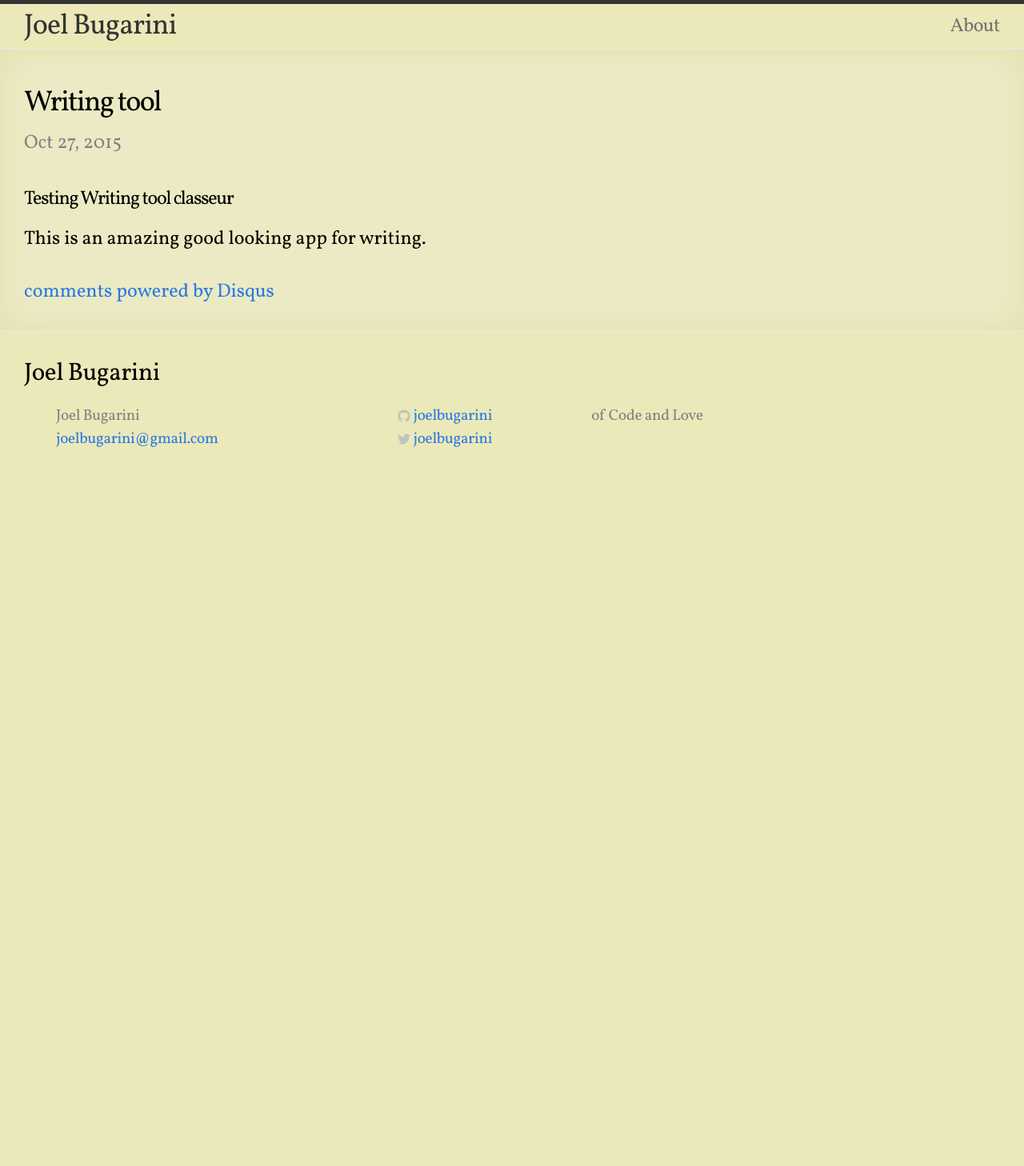
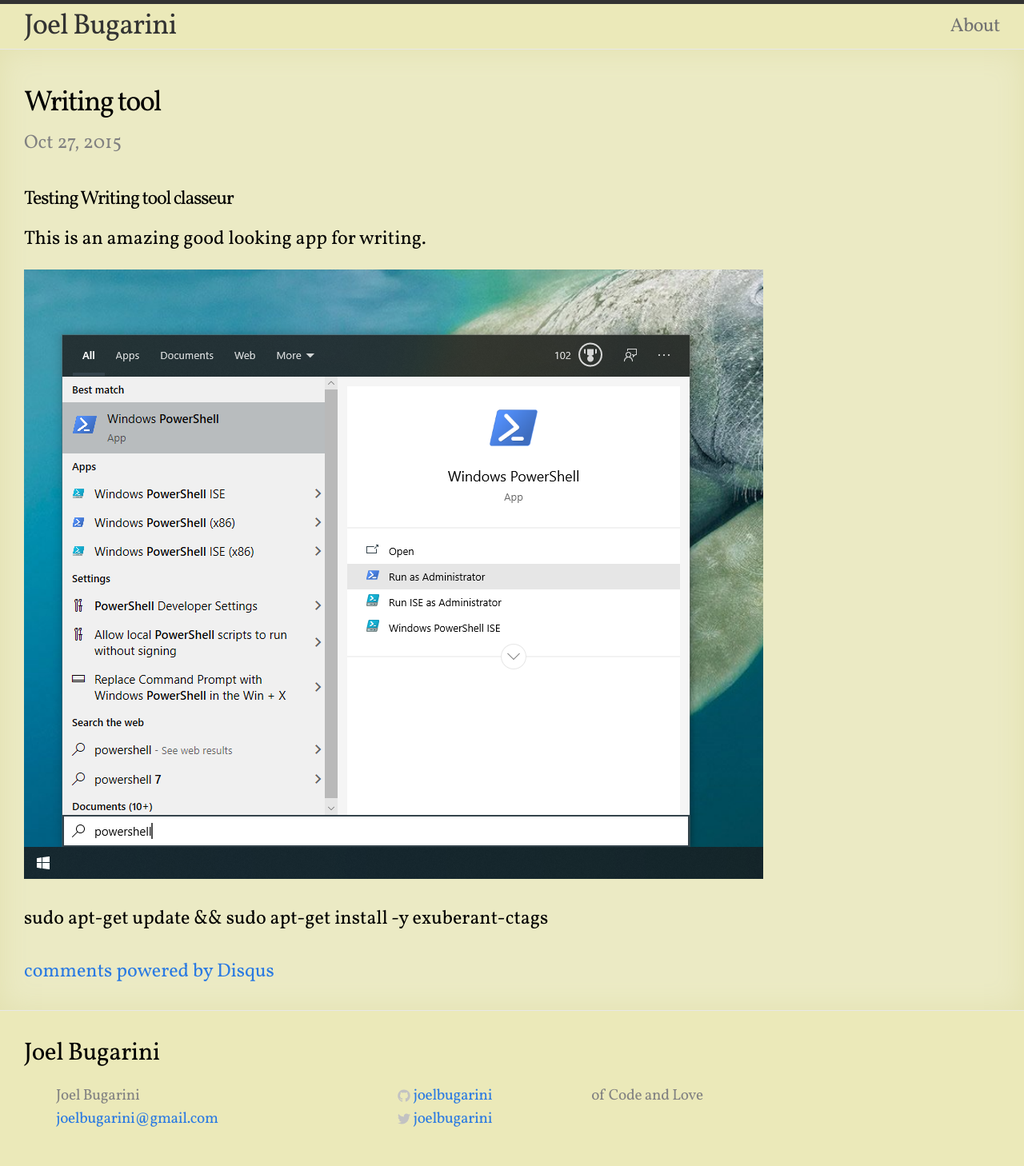
Before and after one commit to joelbugarini/joelbugarini.github.io, a Jekyll site: the page built from _posts/2015-10-27-Writing-Tool.markdown, in a window 1280 px wide. Shown: the whole page at 80% size. Built offline with Jekyll 4.4.1, drawn with Linux system fonts in a browser that asks for light colours; comment, search, counter and statistics services are not loaded; before the commit the page ends 900 px from its top, so only the background shows below that.

Commit message:
Update 2015-10-27-Writing-Tool.markdown

```diff
--- a/_posts/2015-10-27-Writing-Tool.markdown
+++ b/_posts/2015-10-27-Writing-Tool.markdown
@@ -7,3 +7,7 @@ categories: tools
 ## Testing Writing tool classeur
 
 This is an amazing good looking app for writing.
+
+![powershell]({{ site.url }}/assets/powershell.png)
+
+sudo apt-get update && sudo apt-get install -y exuberant-ctags
```
